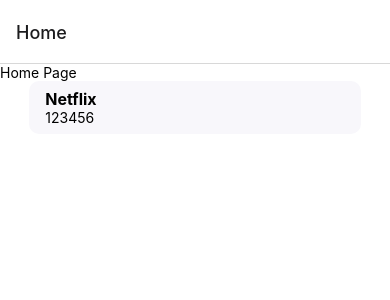
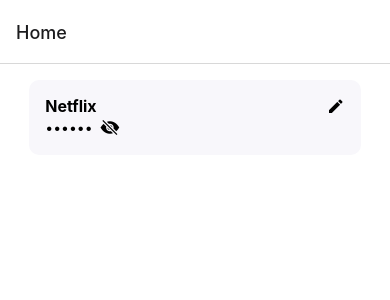
Before and after one commit to peterhttps/tvault, a React Native app: screen / in a window 390 px wide. Shown: the top 300 px of the page. Built offline with nearby package versions, Linux system fonts and the light colour scheme.

Commit message:
git(card_component): adding card compnent

```diff
--- /dev/null
+++ b/src/components/PasswordCard/index.tsx
@@ -0,0 +1,30 @@
+import React, { useState } from 'react';
+import { PasswordCardPass, PasswordCardPassArea, PasswordCardTitleContainer, PasswordCartTitle, Wrapper } from './styles';
+import { Ionicons } from '@expo/vector-icons';
+import { MaterialCommunityIcons } from '@expo/vector-icons';
+
+const PasswordCard: React.FC = () => {
+
+  const [seeing, setSeeing] = useState(false);
+  const [password, setPassword] = useState('123456');
+
+  return (
+    <Wrapper>
+      <PasswordCardTitleContainer>
+        <PasswordCartTitle>Netflix</PasswordCartTitle>
+        <MaterialCommunityIcons name="pencil" size={18} color="black" />
+      </PasswordCardTitleContainer>
+      <PasswordCardPassArea>
+        {seeing
+        ? <PasswordCardPass>{password}</PasswordCardPass>
+        : <PasswordCardPass>{'•'.repeat(password.length)}</PasswordCardPass>}
+
+        {!seeing
+        ? <Ionicons name="ios-eye-off-sharp" size={20} color="black" onPress={() => setSeeing(seeing => !seeing)} />
+        : <Ionicons name="ios-eye" size={20} color="black" onPress={() => setSeeing(seeing => !seeing)} />}
+      </PasswordCardPassArea>
+    </Wrapper>
+  );
+}
+
+export default PasswordCard;
--- /dev/null
+++ b/src/components/PasswordCard/styles.ts
@@ -0,0 +1,31 @@
+import styled from 'styled-components/native';
+
+export const Wrapper = styled.View`
+  background: #F8F7FB;
+  width: 85%;
+  margin: auto;
+  padding: 16px 16px;
+  border-radius: 10px;
+`;
+
+export const PasswordCardTitleContainer = styled.View`
+  display: flex;
+  flex-direction: row;
+  align-items: center;
+  justify-content: space-between;
+`;
+
+export const PasswordCartTitle = styled.Text`
+  font-weight: bold;
+  font-size: 16px;
+`;
+
+export const PasswordCardPass = styled.Text`
+  margin-right: 8px;
+`;
+
+export const PasswordCardPassArea = styled.View`
+  display: flex;
+  flex-direction: row;
+  align-items: center;
+`;
--- a/src/screens/Home.tsx
+++ b/src/screens/Home.tsx
@@ -1,20 +1,13 @@
 import { StatusBar } from 'expo-status-bar';
 import React, { useState } from 'react';
-import { StyleSheet, Text, View } from 'react-native';
-import { PasswordCard, PasswordCardPass, PasswordCartTitle, Wrapper } from './styles';
+import PasswordCard from '../components/PasswordCard';
+import { Wrapper } from './styles';
 
 export default function Home() {
-  const [seeing, setSeeing] = useState(false);
-  const [password, setPassword] = useState('123456');
 
   return (
     <Wrapper>
-      <Text>Home Page</Text>
-
-      <PasswordCard>
-        <PasswordCartTitle>Netflix</PasswordCartTitle>
-        <PasswordCardPass>{password}</PasswordCardPass>
-      </PasswordCard>
+      <PasswordCard />
 
       <StatusBar style="auto" />
     </Wrapper>
--- a/src/screens/styles.ts
+++ b/src/screens/styles.ts
@@ -1,22 +1,7 @@
 import styled from 'styled-components/native';
 
 export const Wrapper = styled.ScrollView`
+  padding-top: 16px;
+
   background: #FFF;
 `;
-
-export const PasswordCard = styled.View`
-  background: #F8F7FB;
-  width: 85%;
-  margin: auto;
-  padding: 8px 16px;
-  border-radius: 10px;
-`;
-
-export const PasswordCartTitle = styled.Text`
-  font-weight: bold;
-  font-size: 16px;
-`;
-
-export const PasswordCardPass = styled.Text`
-
-`;
```
